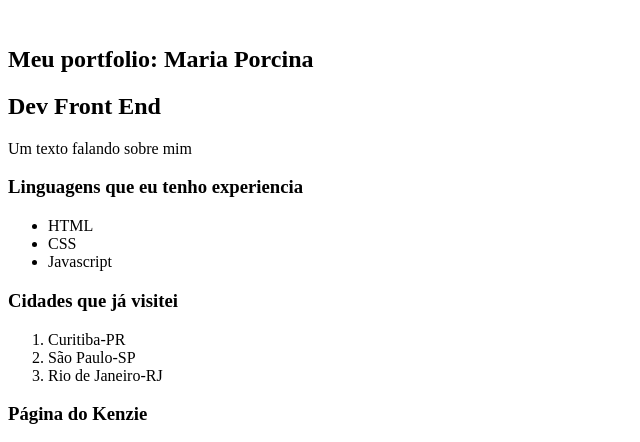
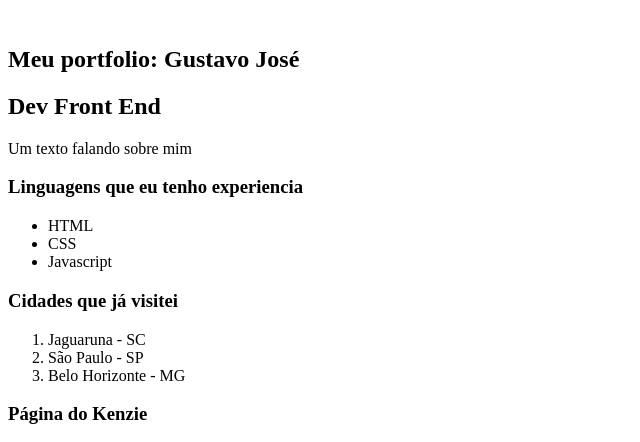
Before and after one commit to gugamaia/kenzi, a plain HTML site: page aula_html.html in a window 1280 px wide. Shown: the top 442 px of the page, without its empty margins (0-640 px from the left). Drawn offline with Linux system fonts and the light colour scheme.

Commit message:
atualização

```diff
--- a/aula_html.html
+++ b/aula_html.html
@@ -13,13 +13,13 @@
     <body>
         <header>
             <img src="logo-da-pagina" alt="">
-            <!-- menu principal -->
+            <!-- Menu principal -->
         </header>
 
         <main>
             <section>
-                <!-- tags de títulos -->
-                <h1>Meu portfolio: Maria Porcina</h1>
+                <!-- Tags de títulos -->
+                <h1>Meu portfolio: Gustavo José</h1>
                 <h2>Dev Front End</h2>
 
                 <p>Um texto falando sobre mim</p>
@@ -27,7 +27,7 @@
 
             <section>
                 <h3>Linguagens que eu tenho experiencia</h3>
-                <!-- lista não ordenada -->
+                <!-- Lista não ordenada -->
                 <ul>
                     <li>HTML</li>
                     <li>CSS</li>
@@ -38,9 +38,10 @@
             <section>
                 <h3>Cidades que já visitei</h3>
                 <ol>
-                    <li>Curitiba-PR</li>
-                    <li>São Paulo-SP</li>
-                    <li>Rio de Janeiro-RJ</li>
+                    <!-- Lista ordenada -->
+                    <li>Jaguaruna - SC</li>
+                    <li>São Paulo - SP</li>
+                    <li>Belo Horizonte - MG</li>
                 </ol>
             </section>
 
```
Also changed, not shown: picpro-main/index.html (+13 -10 lines).
